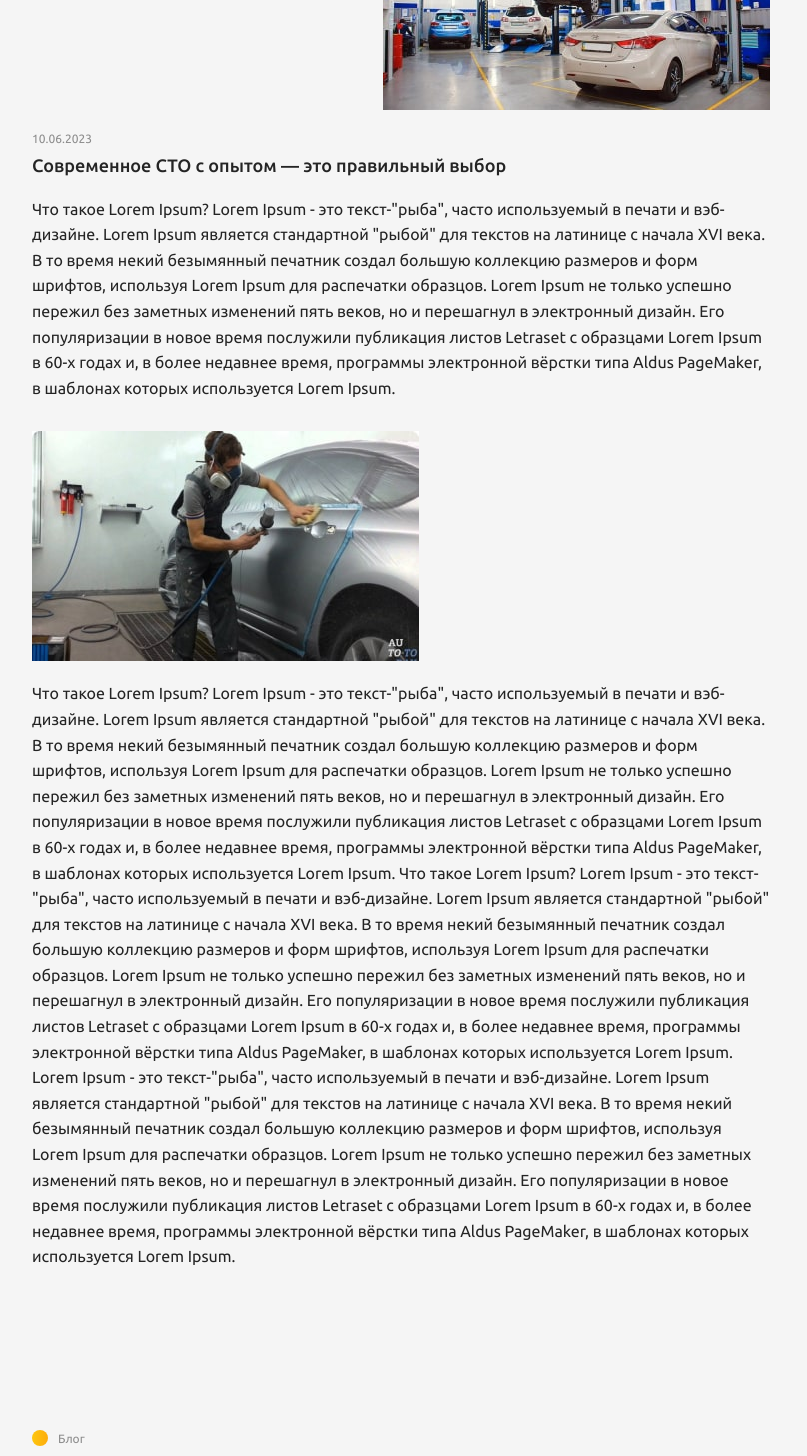
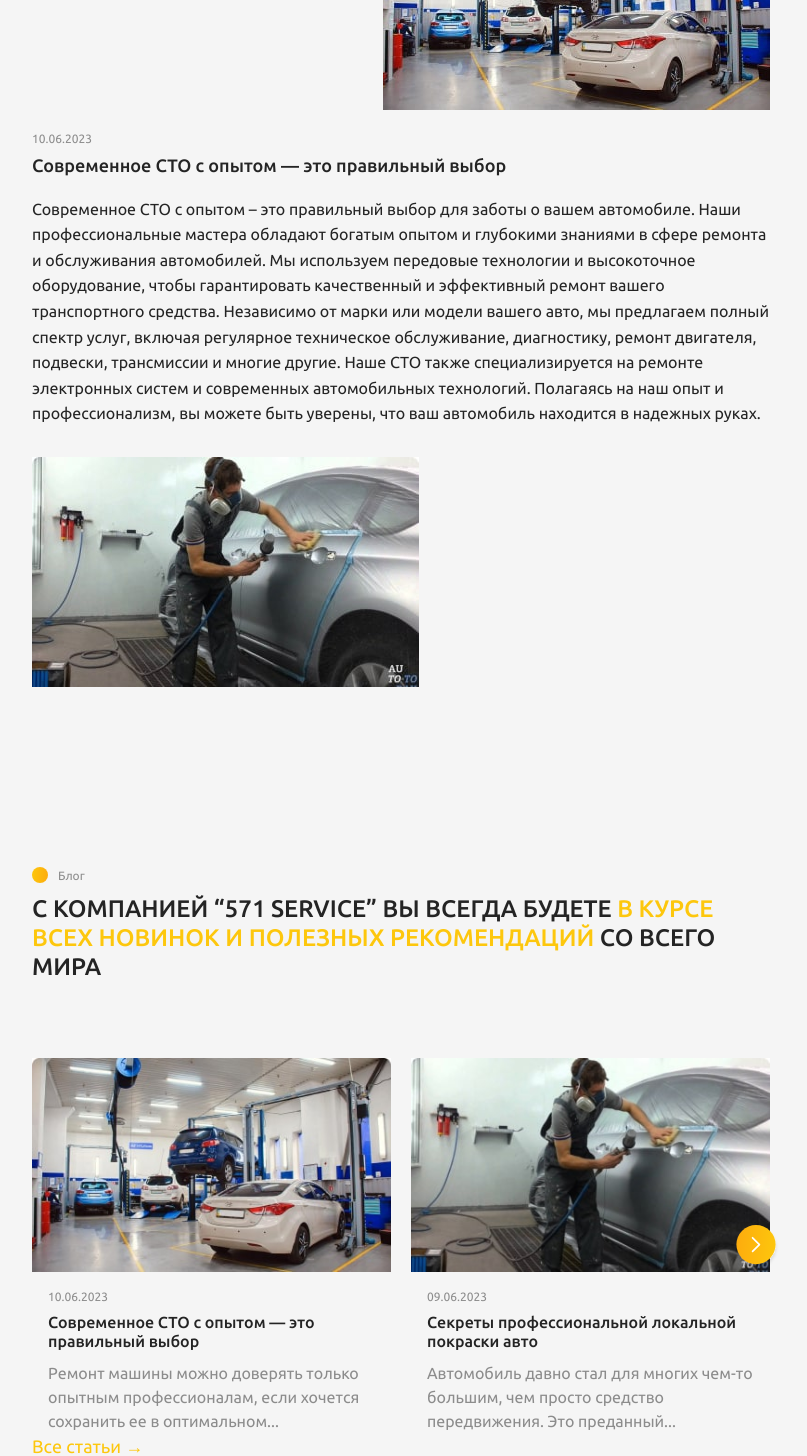
Before and after one commit to valeri143/571-service, a React (Create React App) app: page /571-service/blog/modern-car-service in a window 1280 px wide. Shown: the part 231-1687 px from the top of the page, without its empty margins (239-1046 px from the left). Built offline with nearby package versions, Linux system fonts and the light colour scheme.

Commit message:
'24102023'

```diff
--- a/src/helpers/sendEmail.js
+++ b/src/helpers/sendEmail.js
@@ -1,15 +1,21 @@
 export const sendEmail = ({ name, number }) => {
-
-    const xhr = new XMLHttpRequest();
-    xhr.open('POST', '../../send.php', true);
-    xhr.setRequestHeader('Content-Type', 'application/json;charset=UTF-8');
-    xhr.onreadystatechange = function () {
-      if (xhr.readyState === 4 && xhr.status === 200) {
-        console.log('Success:', xhr.responseText);
-      } else {
-        console.log('Error');
-      }
-    };
-
-    xhr.send(JSON.stringify({ name, number }));
-}
+  fetch('../send.php', {
+    method: 'POST',
+    headers: {
+      'Content-Type': 'application/json'
+    },
+    body: JSON.stringify({ name, number })
+  })
+  .then(response => {
+    if (response.ok) {
+      return response.json();
+    }
+    throw new Error('Network response was not ok.');
+  })
+  .then(data => {
+    console.log('Success:', data);
+  })
+  .catch(error => {
+    console.error('Error:', error);
+  });
+};
--- a/src/i18n.js
+++ b/src/i18n.js
@@ -60,7 +60,7 @@ i18next
                     placeholderName:"Иван Иванов",
                     buttonSubmittedText:["Спасибо!","Ваши данные приняты — ожидайте звонок."],
                     checkboxText:"Я согласен на обработку персональных данных",
-                    p: "Или просто позвоните"
+                    p: "Или просто позвоните",
                 },
                 blog:{
                     h3:["С компанией “571 Service” вы всегда будете"," в курсе всех новинок и полезных рекомендаций ","со всего мира"],
@@ -290,7 +290,7 @@ i18next
                     "проводить рихтовочные и сварочные работы согласно техническому заданию;",
                     "контролировать качество и соответствие выполняемых работ техническим требованиям;",
                     "соблюдать установленные сроки выполнения работы;",
-                    "опыт работы на аналогичной должности не менее 2-х лет. Знание без покрасочной готовки ПРИВЕТСТВУЕТСЯ.;",
+                    "опыт работы на аналогичной должности не менее 2-х лет;",
                     "умение работать с разными материалами (сталь);"],
                     form:"заинтересовала вакансия? ",
                     formP:"Заполните форму и в ближайшее время с вами свяжиться наш менеджер.",
--- a/src/pages/BlogDetailsPage/BlogDetailsPage.jsx
+++ b/src/pages/BlogDetailsPage/BlogDetailsPage.jsx
@@ -71,17 +71,13 @@ const BlogDetailsPage = () => {
                 <StyledDateP>10.06.2023</StyledDateP>
                 <StyledH3>{t('blog.posts.0.0')}</StyledH3>
                 <StyledP>
-                  Что такое Lorem Ipsum? Lorem Ipsum - это текст-"рыба", часто
-                  используемый в печати и вэб-дизайне. Lorem Ipsum является
-                  стандартной "рыбой" для текстов на латинице с начала XVI века.
-                  В то время некий безымянный печатник создал большую коллекцию
-                  размеров и форм шрифтов, используя Lorem Ipsum для распечатки
-                  образцов. Lorem Ipsum не только успешно пережил без заметных
-                  изменений пять веков, но и перешагнул в электронный дизайн.
-                  Его популяризации в новое время послужили публикация листов
-                  Letraset с образцами Lorem Ipsum в 60-х годах и, в более
-                  недавнее время, программы электронной вёрстки типа Aldus
-                  PageMaker, в шаблонах которых используется Lorem Ipsum.
+                Современное СТО с опытом – это правильный выбор для заботы о вашем автомобиле.
+                Наши профессиональные мастера обладают богатым опытом и глубокими знаниями в сфере ремонта и обслуживания автомобилей.
+                Мы используем передовые технологии и высокоточное оборудование, чтобы гарантировать качественный и эффективный ремонт
+                вашего транспортного средства. Независимо от марки или модели вашего авто, мы предлагаем полный спектр услуг,
+                включая регулярное техническое обслуживание, диагностику, ремонт двигателя, подвески, трансмиссии и многие другие.
+                Наше СТО также специализируется на ремонте электронных систем и современных автомобильных технологий.
+                Полагаясь на наш опыт и профессионализм, вы можете быть уверены, что ваш автомобиль находится в надежных руках.
                 </StyledP>
               </StyledLi>
               <li>
@@ -104,39 +100,7 @@ const BlogDetailsPage = () => {
                   />
                 </StyledNewPostMobile>
                 <StyledP>
-                  Что такое Lorem Ipsum? Lorem Ipsum - это текст-"рыба", часто
-                  используемый в печати и вэб-дизайне. Lorem Ipsum является
-                  стандартной "рыбой" для текстов на латинице с начала XVI века.
-                  В то время некий безымянный печатник создал большую коллекцию
-                  размеров и форм шрифтов, используя Lorem Ipsum для распечатки
-                  образцов. Lorem Ipsum не только успешно пережил без заметных
-                  изменений пять веков, но и перешагнул в электронный дизайн.
-                  Его популяризации в новое время послужили публикация листов
-                  Letraset с образцами Lorem Ipsum в 60-х годах и, в более
-                  недавнее время, программы электронной вёрстки типа Aldus
-                  PageMaker, в шаблонах которых используется Lorem Ipsum. Что
-                  такое Lorem Ipsum? Lorem Ipsum - это текст-"рыба", часто
-                  используемый в печати и вэб-дизайне. Lorem Ipsum является
-                  стандартной "рыбой" для текстов на латинице с начала XVI века.
-                  В то время некий безымянный печатник создал большую коллекцию
-                  размеров и форм шрифтов, используя Lorem Ipsum для распечатки
-                  образцов. Lorem Ipsum не только успешно пережил без заметных
-                  изменений пять веков, но и перешагнул в электронный дизайн.
-                  Его популяризации в новое время послужили публикация листов
-                  Letraset с образцами Lorem Ipsum в 60-х годах и, в более
-                  недавнее время, программы электронной вёрстки типа Aldus
-                  PageMaker, в шаблонах которых используется Lorem Ipsum. Lorem
-                  Ipsum - это текст-"рыба", часто используемый в печати и
-                  вэб-дизайне. Lorem Ipsum является стандартной "рыбой" для
-                  текстов на латинице с начала XVI века. В то время некий
-                  безымянный печатник создал большую коллекцию размеров и форм
-                  шрифтов, используя Lorem Ipsum для распечатки образцов. Lorem
-                  Ipsum не только успешно пережил без заметных изменений пять
-                  веков, но и перешагнул в электронный дизайн. Его популяризации
-                  в новое время послужили публикация листов Letraset с образцами
-                  Lorem Ipsum в 60-х годах и, в более недавнее время, программы
-                  электронной вёрстки типа Aldus PageMaker, в шаблонах которых
-                  используется Lorem Ipsum.
+
                 </StyledP>
               </li>
             </ul>
```
